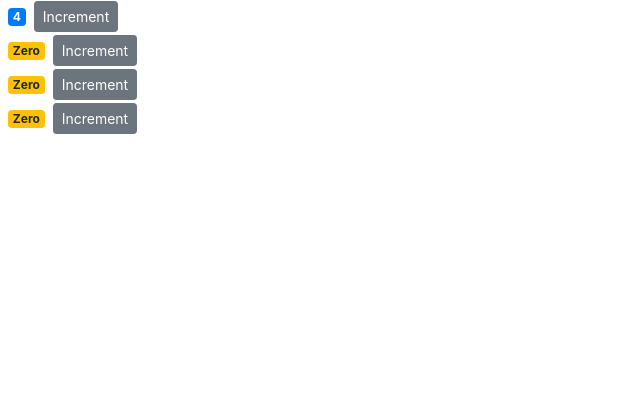
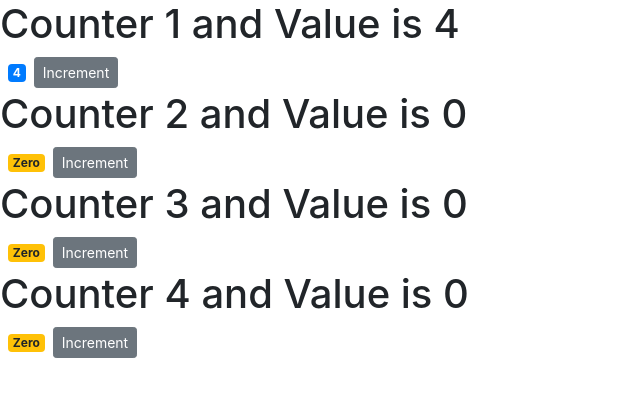
Before and after one commit to imkathir/counter-app, a React (Create React App) app: page / in a window 1280 px wide. Shown: the top 396 px of the page, without its empty margins (0-640 px from the left). Built offline with nearby package versions, Linux system fonts and the light colour scheme.

Commit message:
Passing children(Like yield in Ember)

```diff
--- a/src/components/counter.jsx
+++ b/src/components/counter.jsx
@@ -13,6 +13,7 @@ export default class Counter extends Component {
     render() {
         return (
             <div>
+                {this.props.children}
                 <span className={ this.getBadgeClasses() }>{this.formatCount()}</span>
                 <button onClick={() => this.handleIncrement()} className="btn btn-secondary btn-sm">Increment</button>
             </div>
--- a/src/components/counters.jsx
+++ b/src/components/counters.jsx
@@ -14,7 +14,10 @@ class Counters extends Component {
         return (
             <div>
                 { this.state.counters.map(counter =>
-                    <Counter key={counter.id} value={counter.value} />) }
+                    <Counter key={counter.id} value={counter.value}>
+                        <h1>Counter {counter.id} and Value is {counter.value}</h1>
+                    </Counter>
+                    ) }
             </div>
         );
     }
```
